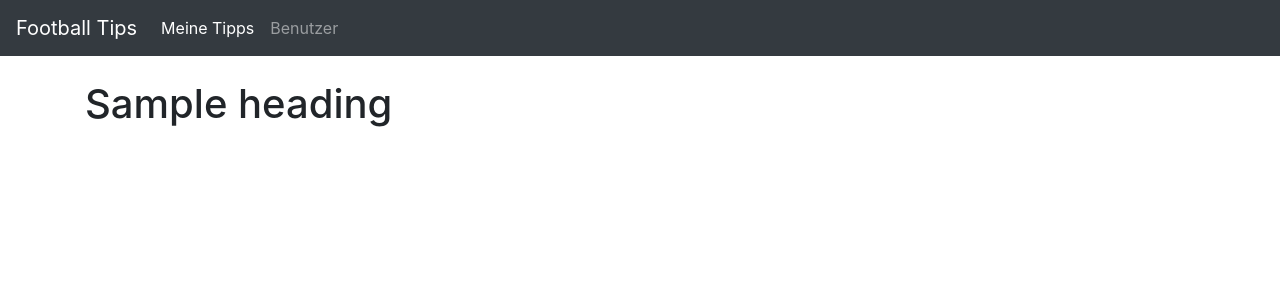
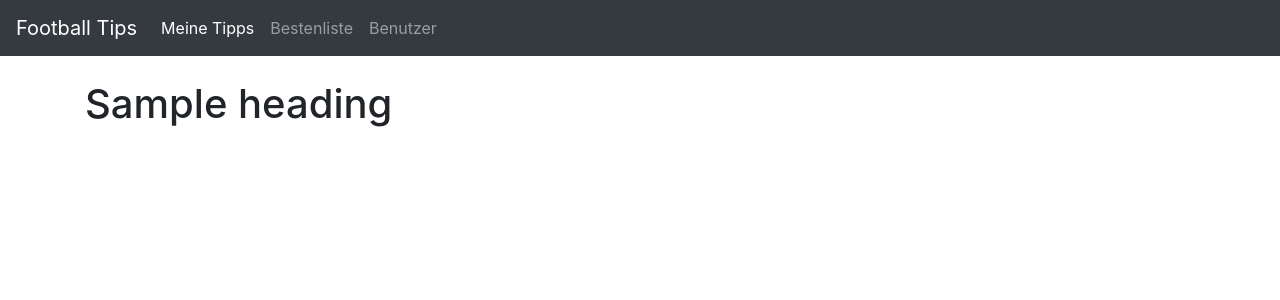
Before and after one commit to Jolicous/FootballTips, a PHP site: template templates/header.php in a window 1280 px wide. Shown: the top 300 px of the page. Run offline with PHP 8.4, Linux system fonts and the light colour scheme; the template is opened without the code that fills it: most values are stand-ins (such as "Sample title", 1, 10 or a date in 2020).

Commit message:
Update Header

```diff
--- a/templates/header.php
+++ b/templates/header.php
@@ -21,7 +21,10 @@
         <div class="collapse navbar-collapse" id="navbarText">
           <ul class="navbar-nav mr-auto">
             <li class="nav-item active">
-              <a class="nav-link" href="/">Meine Tipps</a>
+              <a class="nav-link" href="/mytips">Meine Tipps</a>
+            </li>
+            <li class="nav-item">
+                <a class="nav-link" href="/bestlist">Bestenliste</a>
             </li>
             <li class="nav-item">
                 <a class="nav-link" href="/user">Benutzer</a>
```
